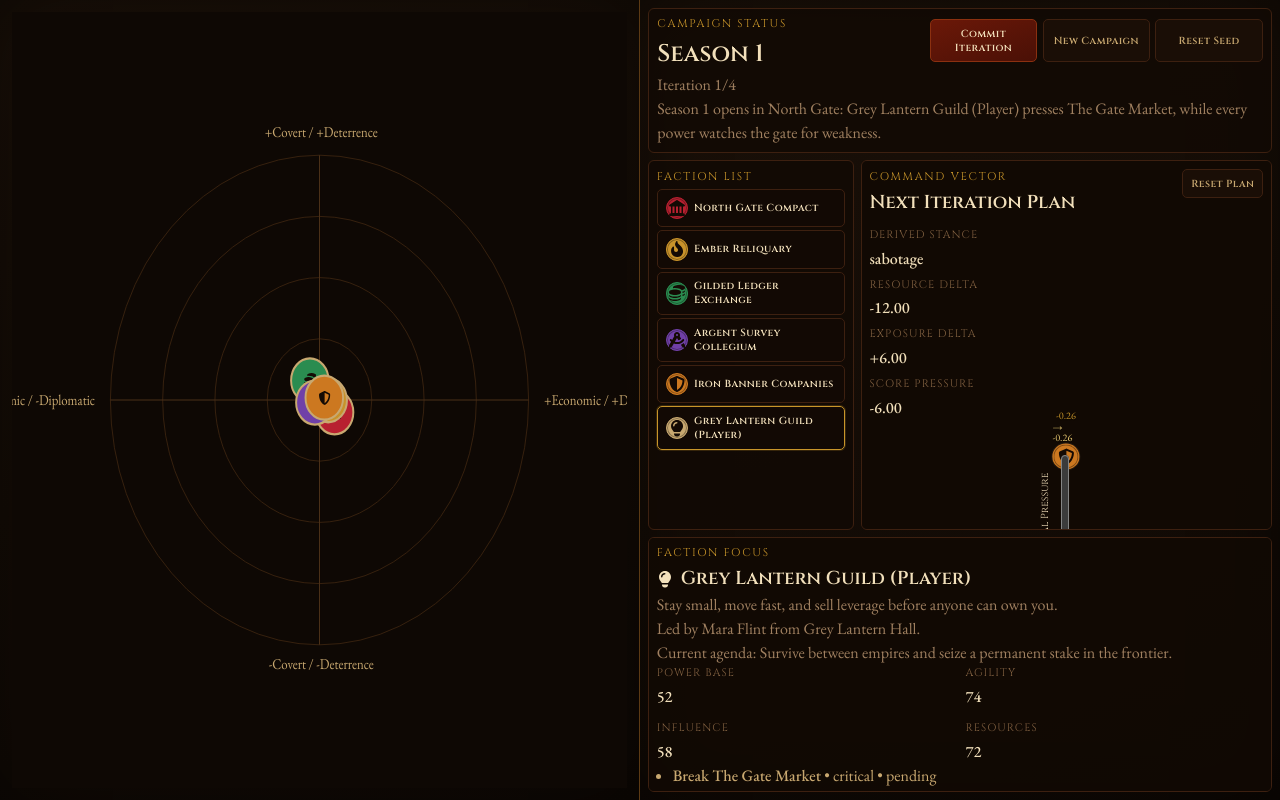
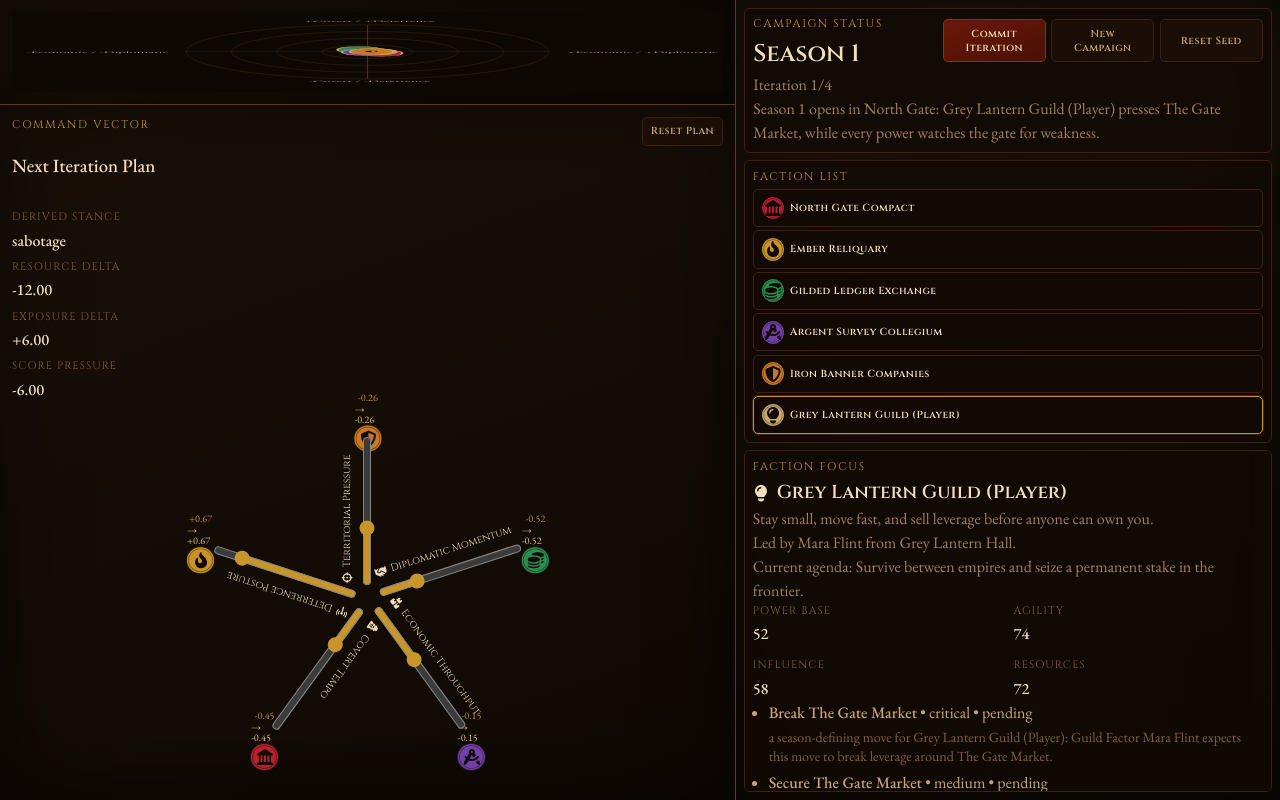
Before and after one commit to acrm/AdvProto_Fractions, a React (Vite) app: page / in a window 1280 px wide. Built offline with nearby package versions, Linux system fonts and the light colour scheme.

Commit message:
2026w10-0.25: move command planning below phase chart

```diff
--- a/package.json
+++ b/package.json
@@ -1,7 +1,7 @@
 {
   "name": "advproto-fractions",
   "private": true,
-  "version": "2026w10-0.24",
+  "version": "2026w10-0.25",
   "type": "module",
   "scripts": {
     "dev": "vite",
--- a/src/App.css
+++ b/src/App.css
@@ -5,7 +5,7 @@
 
 .game-screen {
   display: grid;
-  grid-template-columns: 1fr 1fr;
+  grid-template-columns: minmax(0, 1.15fr) minmax(22rem, 0.85fr);
   gap: 0;
   height: 100dvh;
   padding: 0;
@@ -13,9 +13,15 @@
   overflow: hidden;
 }
 
+.game-tactical-column {
+  display: grid;
+  grid-template-rows: minmax(0, 1fr) auto;
+  min-height: 0;
+  border-right: 1px solid #5c3a14;
+}
+
 .game-board-column {
   display: grid;
-  min-height: 0;
   min-height: 0;
 }
 
@@ -36,6 +42,7 @@
 }
 
 .phase-board,
+.game-planning-panel,
 .game-side-panel {
   border-radius: 0;
   background: linear-gradient(160deg, #1a1008 0%, #0e0804 100%);
@@ -44,11 +51,20 @@
 
 .phase-board {
   display: grid;
-  grid-template-rows: minmax(0, 1fr) auto;
+  grid-template-rows: minmax(0, 1fr);
   min-height: 0;
   padding: 0.75rem;
   overflow: hidden;
-  border-right: 1px solid #5c3a14;
+  border-right: none;
+  border-bottom: 1px solid #5c3a14;
+}
+
+.game-planning-panel {
+  display: grid;
+  min-height: 0;
+  padding: 0.75rem;
+  overflow: auto;
+  align-content: start;
 }
 
 .game-side-panel h2,
@@ -201,13 +217,6 @@
 
 .control-actions-status {
   margin-top: 0;
-}
-
-.panel-row {
-  display: grid;
-  grid-template-columns: minmax(0, 1fr) minmax(0, 2fr);
-  gap: 0.45rem;
-  min-height: 0;
 }
 
 .panel-section-list,
@@ -538,7 +547,15 @@ button:disabled {
 @media (max-width: 1180px) {
   .game-screen {
     grid-template-columns: 1fr;
-    height: 100dvh;
+    grid-template-rows: auto auto;
+    height: auto;
+    min-height: 100dvh;
+    overflow: auto;
+  }
+
+  .game-tactical-column {
+    border-right: none;
+    border-bottom: 1px solid #5c3a14;
   }
 
   .game-side-panel {
@@ -556,10 +573,6 @@ button:disabled {
   }
 
   .control-actions {
-    grid-template-columns: 1fr;
-  }
-
-  .panel-row {
     grid-template-columns: 1fr;
   }
 
@@ -608,7 +621,6 @@ button:disabled {
   }
 
   .phase-board {
-    border-right: none;
     border-bottom: 1px solid #5c3a14;
   }
 }
--- /dev/null
+++ b/src/presentation/components/CommandPlanningPanel.tsx
@@ -0,0 +1,78 @@
+import { ActivityVectorName, Faction, PlayerIntent, SessionOutcome, TurnForecast } from '../../domain/gameModel'
+import { VectorStarControls } from './VectorStarControls'
+
+interface CommandPlanningPanelProps {
+  factions: Faction[]
+  playerIntent: PlayerIntent
+  forecast: TurnForecast
+  lastOutcome: SessionOutcome | null
+  onSetIntentValue: (vector: ActivityVectorName, value: number) => void
+  onSetIntentTarget: (vector: ActivityVectorName, factionId: string) => void
+  onResetIntent: () => void
+}
+
+const FACTION_PALETTE = ['#b82030', '#c8922a', '#2a8c50', '#7040a8', '#cc7820', '#2870b8', '#a83060']
+
+function formatSigned(value: number): string {
+  return `${value >= 0 ? '+' : ''}${value.toFixed(2)}`
+}
+
+export function CommandPlanningPanel({
+  factions,
+  playerIntent,
+  forecast,
+  lastOutcome,
+  onSetIntentValue,
+  onSetIntentTarget,
+  onResetIntent,
+}: CommandPlanningPanelProps) {
+  const factionColors = Object.fromEntries(
+    factions.map((faction, index) => [faction.id, faction.isPlayer ? '#c8a870' : FACTION_PALETTE[index % FACTION_PALETTE.length]]),
+  ) as Record<string, string>
+
+  return (
+    <section className="game-planning-panel">
+      <div className="vector-section-layout">
+        <div className="vector-section-summary">
+          <div className="section-heading-row">
+            <div>
+              <p className="eyebrow">Command Vector</p>
+              <h3>Next Iteration Plan</h3>
+            </div>
+            <button className="ghost-button" onClick={onResetIntent}>Reset Plan</button>
+          </div>
+
+          <div className="forecast-grid">
+            <div>
+              <span className="hud-label">Derived Stance</span>
+              <strong>{forecast.derivedStrategy}</strong>
+            </div>
+            <div>
+              <span className="hud-label">Resource Delta</span>
+              <strong>{formatSigned(forecast.resourceDelta)}</strong>
+            </div>
+            <div>
+              <span className="hud-label">Exposure Delta</span>
+              <strong>{formatSigned(forecast.exposureDelta)}</strong>
+            </div>
+            <div>
+              <span className="hud-label">Score Pressure</span>
+              <strong>{formatSigned(forecast.scorePressure)}</strong>
+            </div>
+          </div>
+
+          {lastOutcome ? <p className="outcome-line">{lastOutcome.summary}</p> : null}
+        </div>
+
+        <VectorStarControls
+          factions={factions}
+          factionColors={factionColors}
+          playerIntent={playerIntent}
+          forecast={forecast}
+          onSetIntentValue={onSetIntentValue}
+          onSetIntentTarget={onSetIntentTarget}
+        />
+      </div>
+    </section>
+  )
+}
--- a/src/presentation/components/GameControlPanel.tsx
+++ b/src/presentation/components/GameControlPanel.tsx
@@ -1,36 +1,19 @@
-import { ActivityVectorName, Faction, GameState, PlayerIntent, SessionOutcome, TurnForecast } from '../../domain/gameModel'
+import { Faction, GameState } from '../../domain/gameModel'
 import { FactionIcon } from './FactionIcon'
-import { VectorStarControls } from './VectorStarControls'
 
 interface GameControlPanelProps {
   gameState: GameState
   selectedFaction: Faction
-  playerIntent: PlayerIntent
-  forecast: TurnForecast
-  lastOutcome: SessionOutcome | null
   onSelectFaction: (factionId: string) => void
-  onSetIntentValue: (vector: ActivityVectorName, value: number) => void
-  onSetIntentTarget: (vector: ActivityVectorName, factionId: string) => void
-  onResetIntent: () => void
   onRunSession: () => void
   onNewCampaign: () => void
   onResetCampaign: () => void
 }
 
-function formatSigned(value: number): string {
-  return `${value >= 0 ? '+' : ''}${value.toFixed(2)}`
-}
-
 export function GameControlPanel({
   gameState,
   selectedFaction,
-  playerIntent,
-  forecast,
-  lastOutcome,
   onSelectFaction,
-  onSetIntentValue,
-  onSetIntentTarget,
-  onResetIntent,
   onRunSession,
   onNewCampaign,
   onResetCampaign,
@@ -65,8 +48,7 @@ export function GameControlPanel({
         <p className="panel-note">{gameState.seasonState.briefing}</p>
       </section>
 
-      <section className="panel-row">
-        <div className="panel-section panel-section-list">
+      <section className="panel-section panel-section-list">
         <p className="eyebrow">Faction List</p>
         <ul className="faction-roster-list">
           {gameState.factions.map((faction) => (
@@ -84,51 +66,6 @@ export function GameControlPanel({
             </li>
           ))}
         </ul>
-        </div>
-
-        <div className="panel-section panel-section-command">
-          <div className="vector-section-layout">
-            <div className="vector-section-summary">
-              <div className="section-heading-row">
-                <div>
-                  <p className="eyebrow">Command Vector</p>
-                  <h3>Next Iteration Plan</h3>
-                </div>
-                <button className="ghost-button" onClick={onResetIntent}>Reset Plan</button>
-              </div>
-
-              <div className="forecast-grid">
-                <div>
-                  <span className="hud-label">Derived Stance</span>
-                  <strong>{forecast.derivedStrategy}</strong>
-                </div>
-                <div>
-                  <span className="hud-label">Resource Delta</span>
-                  <strong>{formatSigned(forecast.resourceDelta)}</strong>
-                </div>
-                <div>
-                  <span className="hud-label">Exposure Delta</span>
-                  <strong>{formatSigned(forecast.exposureDelta)}</strong>
-                </div>
-                <div>
-                  <span className="hud-label">Score Pressure</span>
-                  <strong>{formatSigned(forecast.scorePressure)}</strong>
-                </div>
-              </div>
-
-              {lastOutcome ? <p className="outcome-line">{lastOutcome.summary}</p> : null}
-            </div>
-
-            <VectorStarControls
-              factions={gameState.factions}
-              factionColors={factionColors}
-              playerIntent={playerIntent}
-              forecast={forecast}
-              onSetIntentValue={onSetIntentValue}
-              onSetIntentTarget={onSetIntentTarget}
-            />
-          </div>
-        </div>
       </section>
 
       <section className="panel-section panel-section-fill">
--- a/src/presentation/pages/HomePage.tsx
+++ b/src/presentation/pages/HomePage.tsx
@@ -1,5 +1,6 @@
 import { useGameStore } from '../../application/useGameStore'
 import { Faction } from '../../domain/gameModel'
+import { CommandPlanningPanel } from '../components/CommandPlanningPanel'
 import { GameControlPanel } from '../components/GameControlPanel'
 import { PhaseSpaceChart } from '../components/PhaseSpaceChart'
 
@@ -28,24 +29,30 @@ export function HomePage() {
 
   return (
     <main className="game-screen">
-      <section className="game-board-column">
-        <PhaseSpaceChart
+      <section className="game-tactical-column">
+        <section className="game-board-column">
+          <PhaseSpaceChart
+            factions={gameState.factions}
+            selectedFactionId={selectedFaction.id}
+            onSelectFaction={selectFaction}
+          />
+        </section>
+
+        <CommandPlanningPanel
           factions={gameState.factions}
-          selectedFactionId={selectedFaction.id}
-          onSelectFaction={selectFaction}
+          playerIntent={playerIntent}
+          forecast={forecast}
+          lastOutcome={lastOutcome}
+          onSetIntentValue={setIntentValue}
+          onSetIntentTarget={setIntentTarget}
+          onResetIntent={resetIntent}
         />
       </section>
 
       <GameControlPanel
         gameState={gameState}
         selectedFaction={selectedFaction as Faction}
-        playerIntent={playerIntent}
-        forecast={forecast}
-        lastOutcome={lastOutcome}
         onSelectFaction={selectFaction}
-        onSetIntentValue={setIntentValue}
-        onSetIntentTarget={setIntentTarget}
-        onResetIntent={resetIntent}
         onRunSession={playNextSession}
         onNewCampaign={() => startCampaign(Date.now())}
         onResetCampaign={resetCampaign}
--- a/version.json
+++ b/version.json
@@ -1,6 +1,6 @@
 {
   "weekCode": "2026w10",
   "minor": 0,
-  "build": 24,
-  "currentVersion": "2026w10-0.24"
+  "build": 25,
+  "currentVersion": "2026w10-0.25"
 }
```
Also changed, not shown: 3 other files (tests, documents, lock files or other folders). Lines whose indentation alone changed are shown as unchanged.
